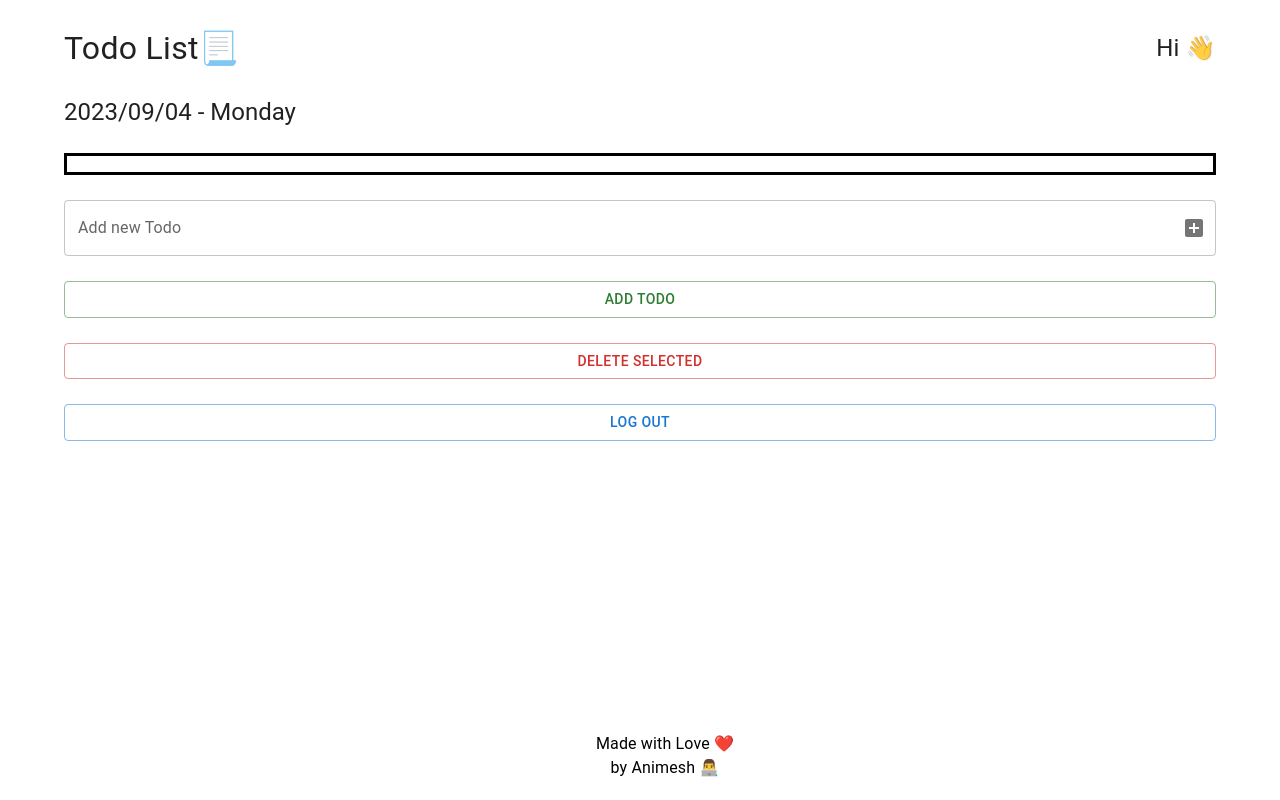
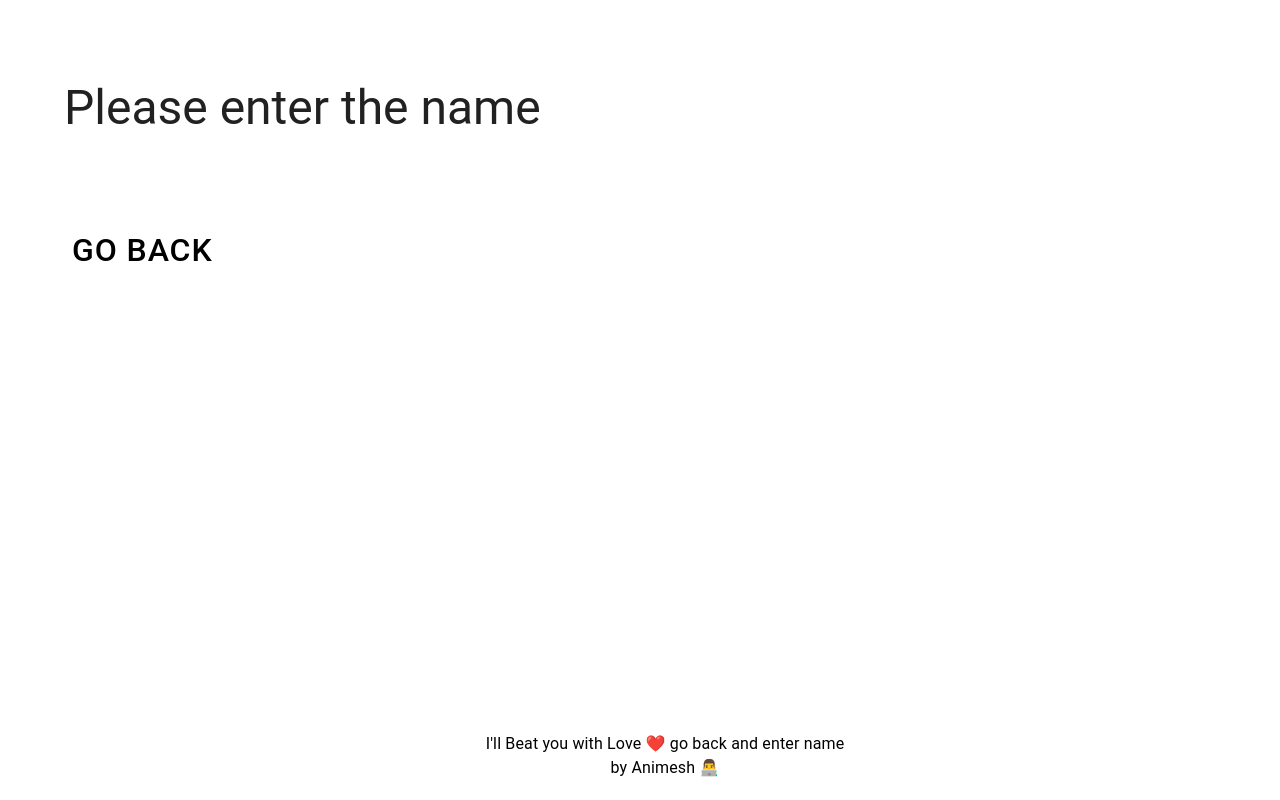
Before and after one commit to animeshdesh/Todos, a React (Vite) app: page /todos in a window 1280 px wide. Built offline with nearby package versions, Linux system fonts and the light colour scheme.

Commit message:
Bugs fixes

```diff
--- a/src/components/Todo.jsx
+++ b/src/components/Todo.jsx
@@ -23,7 +23,7 @@ const Todo = () => {
   const [snackbarOpen, setSnackbarOpen] = useState(false);
   const [name, setName] = useState(() => {
     const gettingName = localStorage.getItem("name");
-    if (!gettingName) return [];
+    if (!gettingName) return;
     return gettingName;
   });
   const [snackbarMessage, setSnackbarMessage] = useState("");
```
